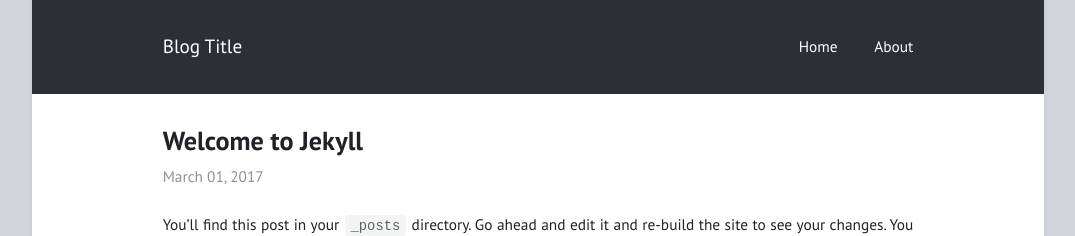
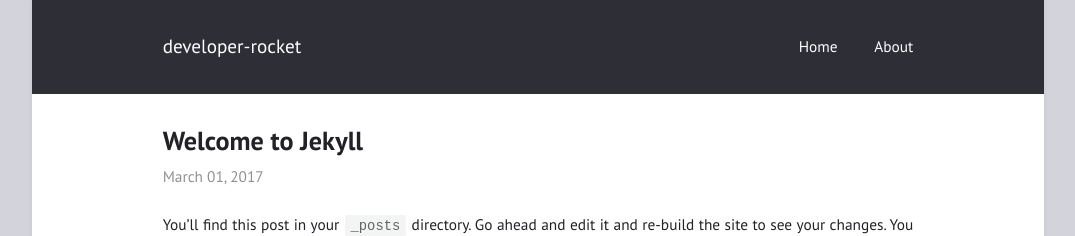
Before and after one commit to developer-rocket/developer-rocket.github.io, a Jekyll site: the page built from _posts/2017-03-01-welcome-to-jekyll.md, in a window 1280 px wide. Shown: the top 236 px of the page, without its empty margins (102-1177 px from the left). Built offline with Jekyll 4.4.1, drawn with Linux system fonts in a browser that asks for light colours.

Commit message:
fix : name change

```diff
--- a/_config.yml
+++ b/_config.yml
@@ -1,8 +1,8 @@
-title: "Blog Title"
-author: "Blog Author"
+title: "developer-rocket"
+author: "rocket"
 description: "Made with <b style=\"color: #f45;\">&lt;3</b>"
 permalink: /:title/
-lang: "en"
+lang: "ko"
 excerpt_separator: "\n\n\n"
 date_format: "%B %d, %Y"
 
```
